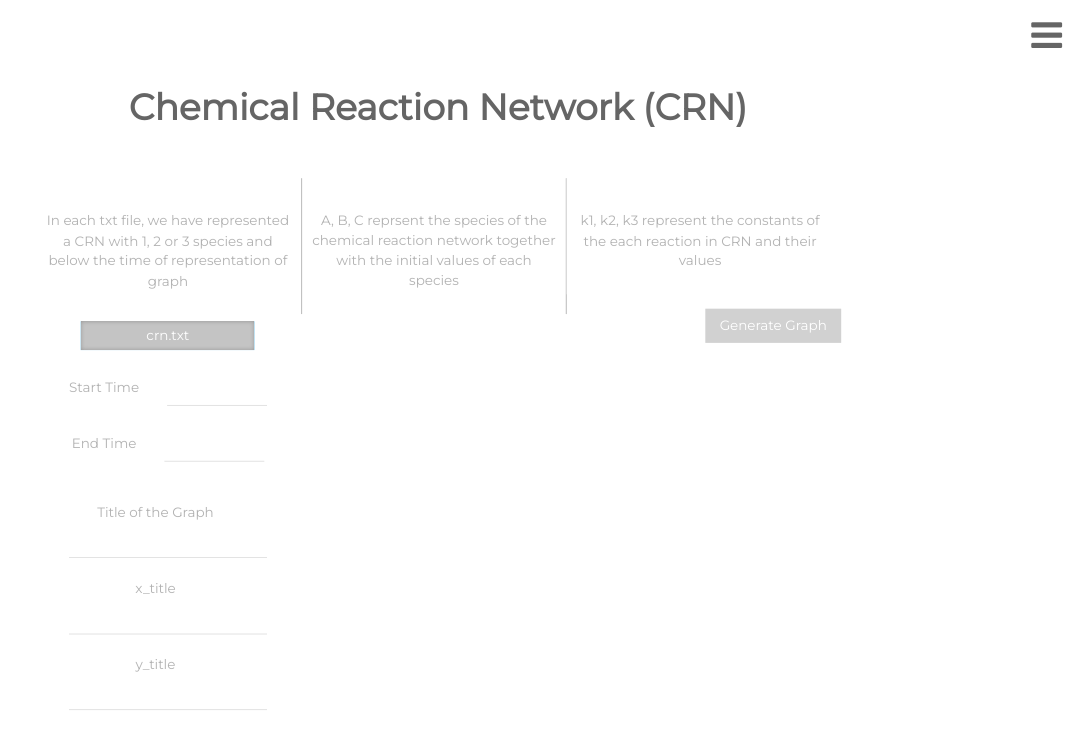
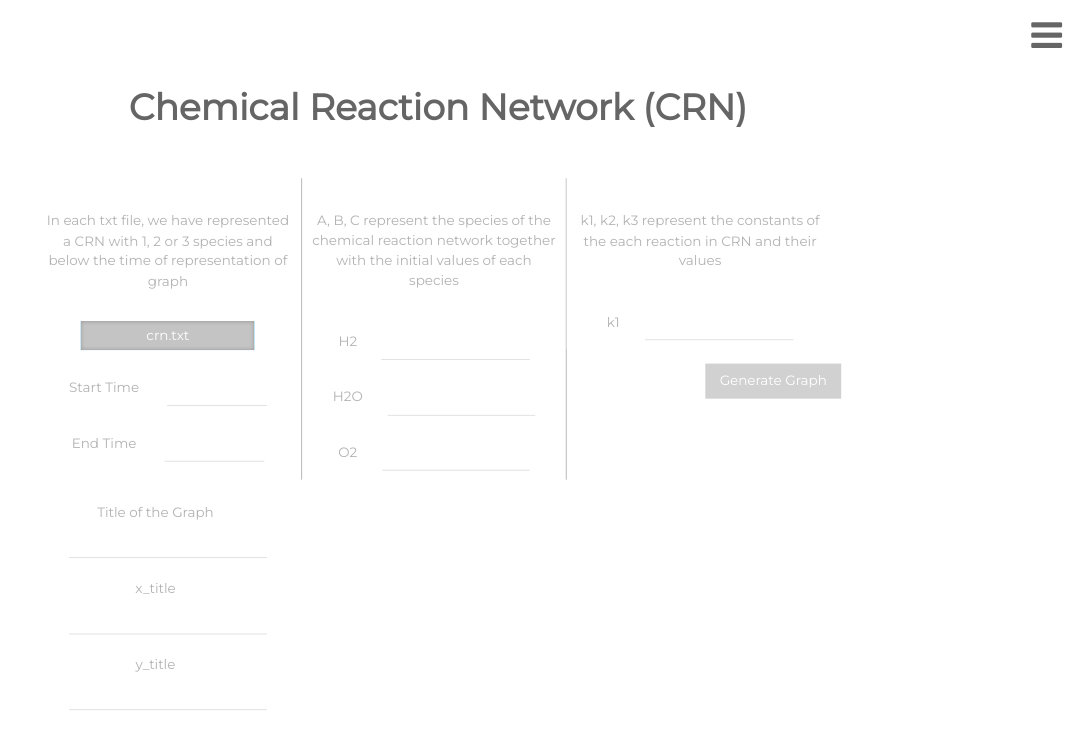
Before and after one commit to viktorashi/Open-CoNtRol, a Flask app: page /input_user in a window 1280 px wide. Shown: the top 749 px of the page, without its empty margins (202-1280 px from the left). Run offline with Flask 3, Linux system fonts and the light colour scheme; data that the repository does not hold is empty; grey boxes are pictures that could not be loaded.

Commit message:
foarte stsabila aplicatia sunt un maistru

```diff
--- a/templates/input_user.html
+++ b/templates/input_user.html
@@ -154,7 +154,7 @@
                   </div>
                   <div class="content">
                     <div class="column" style="background-color:white; color:gray; border-left-width:1px; border-left-style:solid; border-right-width:1px; border-right-style:solid">
-                      <p style="padding-top:4%">A, B, C reprsent the species of the chemical reaction network together with the initial values of each species</p>
+                      <p style="padding-top:4%">A, B, C represent the species of the chemical reaction network together with the initial values of each species</p>
                       <div id="undeVinSpeciile">
                         <!--<div class="form-group">
                           <div class="input-group">
--- a/templates/metode_lucru/crn.txt
+++ b/templates/metode_lucru/crn.txt
@@ -1 +1 @@
-C+02 --> CO2
+2H2 + O2  --> 2H2O
```
Also changed, not shown: 1 other file.
